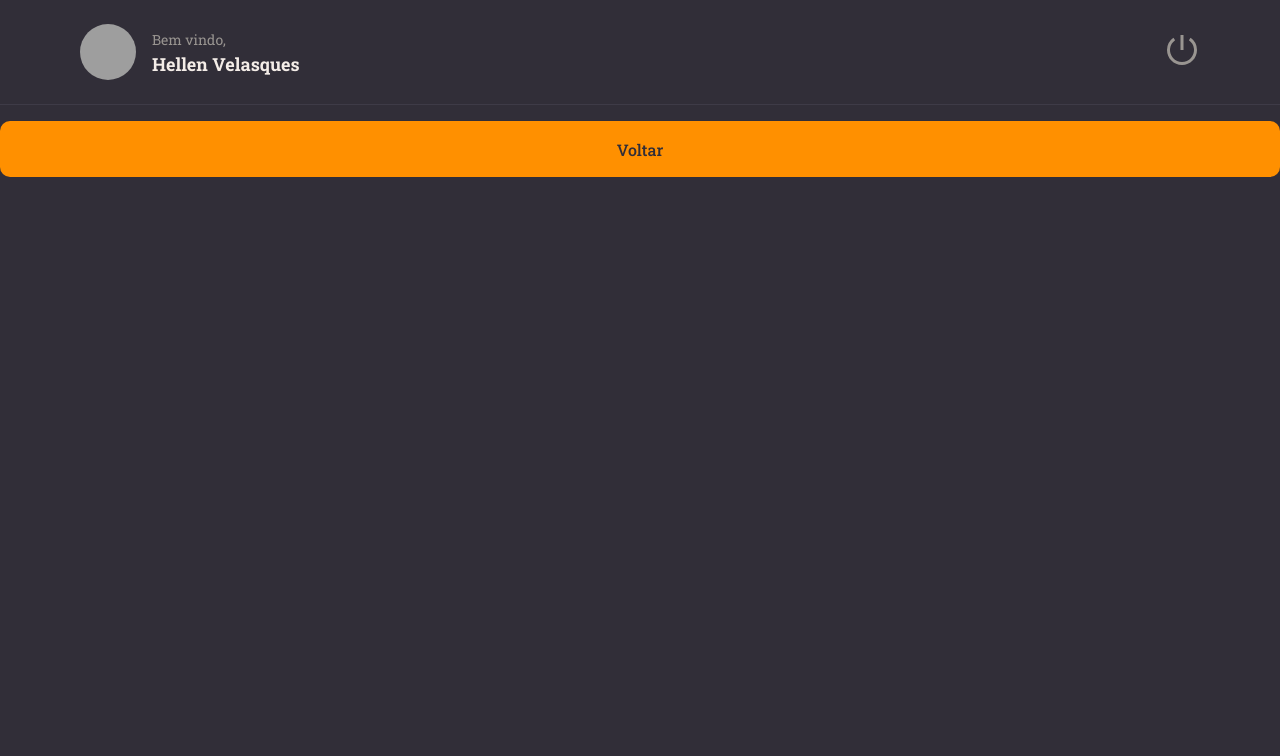
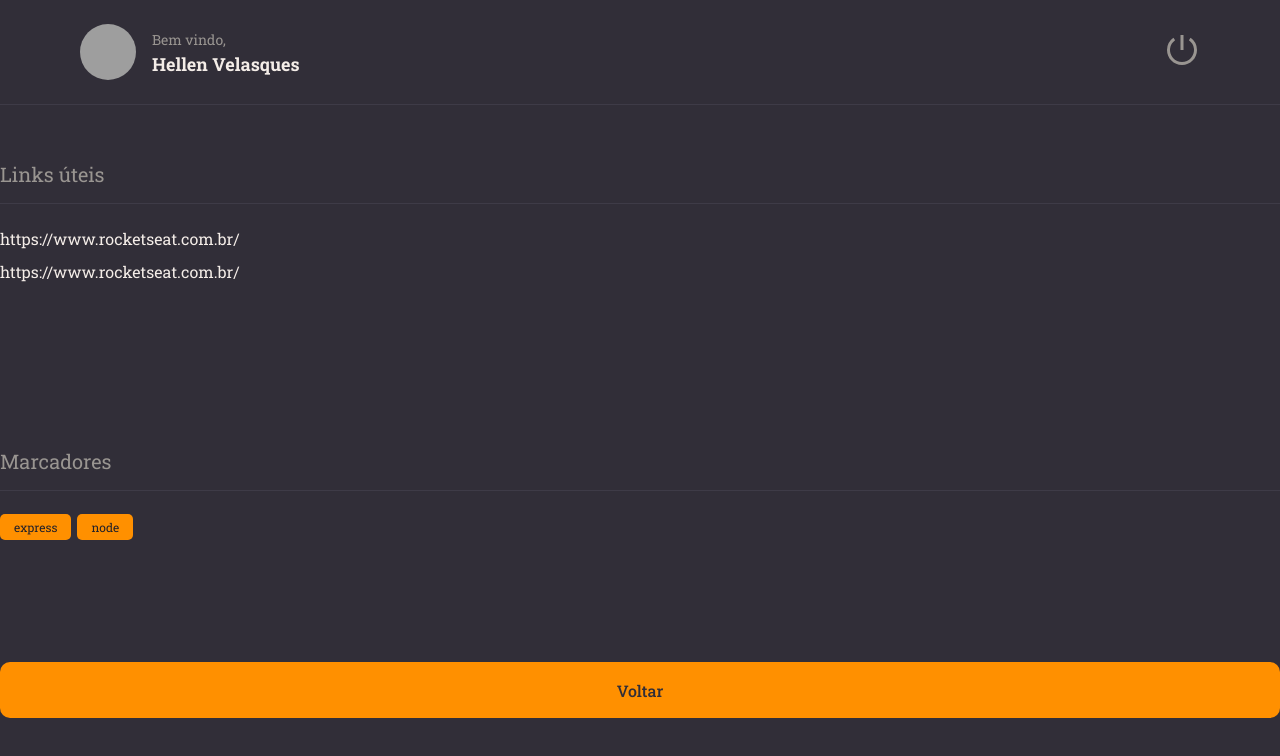
Before and after one commit to hellenvelasques/rocketnotes, a React (Vite) app: page / in a window 1280 px wide. Shown: the top 756 px of the page. Built offline with nearby package versions, Linux system fonts and the light colour scheme; grey boxes are pictures that could not be loaded.

Commit message:
feat: criado componente de Section e Tag.

```diff
--- /dev/null
+++ b/src/components/Section/index.jsx
@@ -0,0 +1,10 @@
+import { Container } from "./styles";
+
+export function Section({ title, children }) {
+  return (
+    <Container>
+      <h2>{title}</h2>
+      {children}
+    </Container>
+  );
+}
--- /dev/null
+++ b/src/components/Section/styles.js
@@ -0,0 +1,19 @@
+import { styled} from "styled-components";
+
+export const Container = styled.section`
+  margin: 56px 0 28px;
+
+  > h2 {
+    color: ${({ theme }) => theme.COLORS.GRAY_100};
+    border-bottom-width: 1px ;
+    border-bottom-style: solid;
+    border-bottom-color: ${({ theme }) => theme.COLORS.BACKGROUND_700};
+
+    padding-bottom: 16px;
+    margin-bottom: 24px;
+
+    border-bottom-color: ${({ theme }) => theme.COLORS.BACKGROUND_100};
+    font-size: 20px;
+    font-weight: 400;
+  }
+`;
--- /dev/null
+++ b/src/components/Tag/index.jsx
@@ -0,0 +1,10 @@
+import { Container } from "./styles";
+
+export function Tag({ title }) {
+
+  return (
+    <Container>
+      {title}
+    </Container>
+  );
+}
--- /dev/null
+++ b/src/components/Tag/styles.js
@@ -0,0 +1,13 @@
+import styled from 'styled-components';
+
+export const Container = styled.span`
+  background-color: ${({ theme }) => theme.COLORS.ORANGE};
+  color: ${({ theme }) => theme.COLORS.BACKGROUND_900};
+  border-radius: 5px;
+  padding: 5px 14px;
+
+  margin-right: 6px;
+
+  font-size: 12px;
+  font-weight: 400;
+`;
--- a/src/pages/Details/index.jsx
+++ b/src/pages/Details/index.jsx
@@ -1,12 +1,24 @@
-import { Container } from "./styles";
+import { Container, Links } from "./styles";
 import { Header } from "../../components/Header";
 import { Button } from "../../components/Button";
+import { Section } from "../../components/Section";
+import { Tag } from "../../components/Tag";
 
 export function Details() {
 
   return (
     <Container>
       <Header />
+      <Section title="Links úteis">
+        <Links>
+          <li><a href="#">https://www.rocketseat.com.br/</a></li>
+          <li><a href="#">https://www.rocketseat.com.br/</a></li>
+        </Links>
+      </Section>
+      <Section title="Marcadores">
+        <Tag title="express"/>
+        <Tag title="node"/>
+      </Section>
       <Button title="Voltar"/>
     </Container>
   );
--- a/src/pages/Details/styles.js
+++ b/src/pages/Details/styles.js
@@ -10,3 +10,15 @@
   "header"
   "content";
 `;
+
+export const Links = styled.ul`
+  list-style: none;
+
+  > li {
+    margin-top: 12px;
+
+    a {
+      color: ${({ theme }) => theme.COLORS.WHITE};
+    }
+  }
+`;
```
Also changed, not shown: src/components/Header/index.jsx (renamed from src/components/Header/index.tsx).
